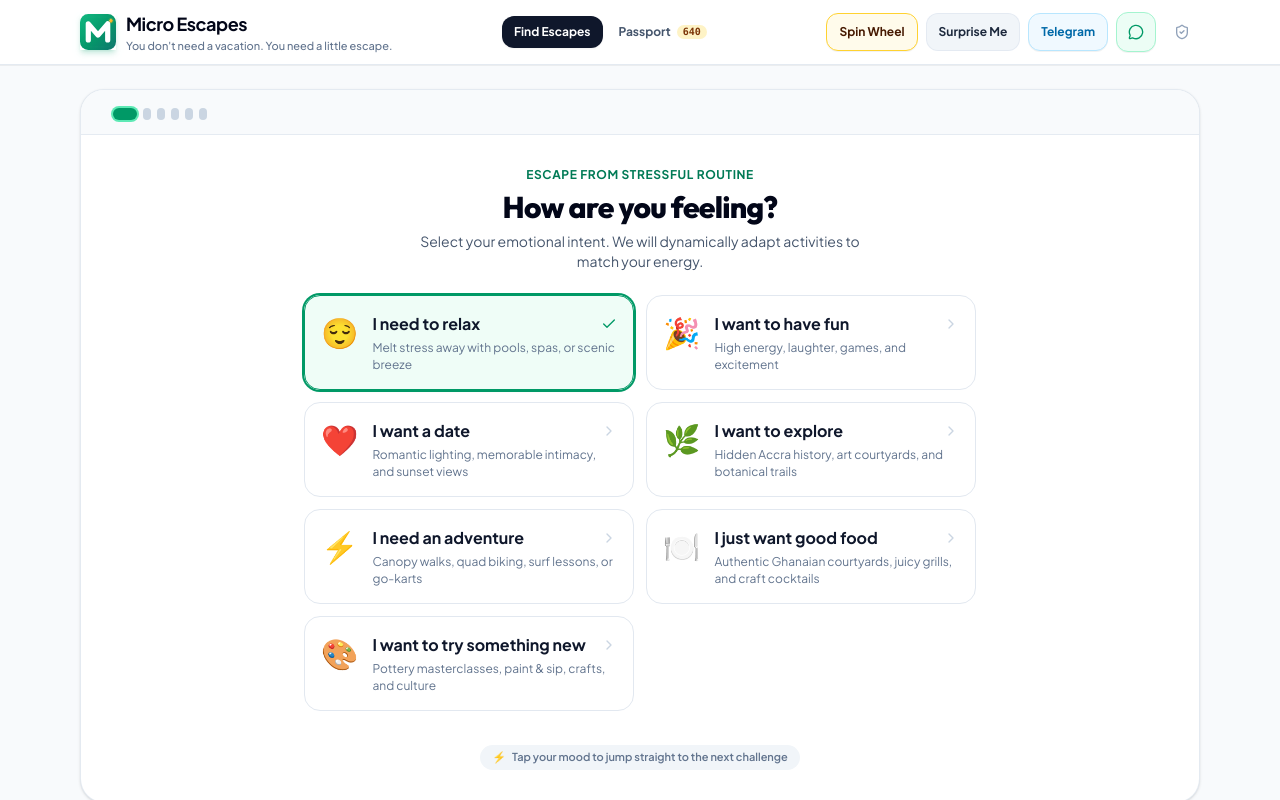
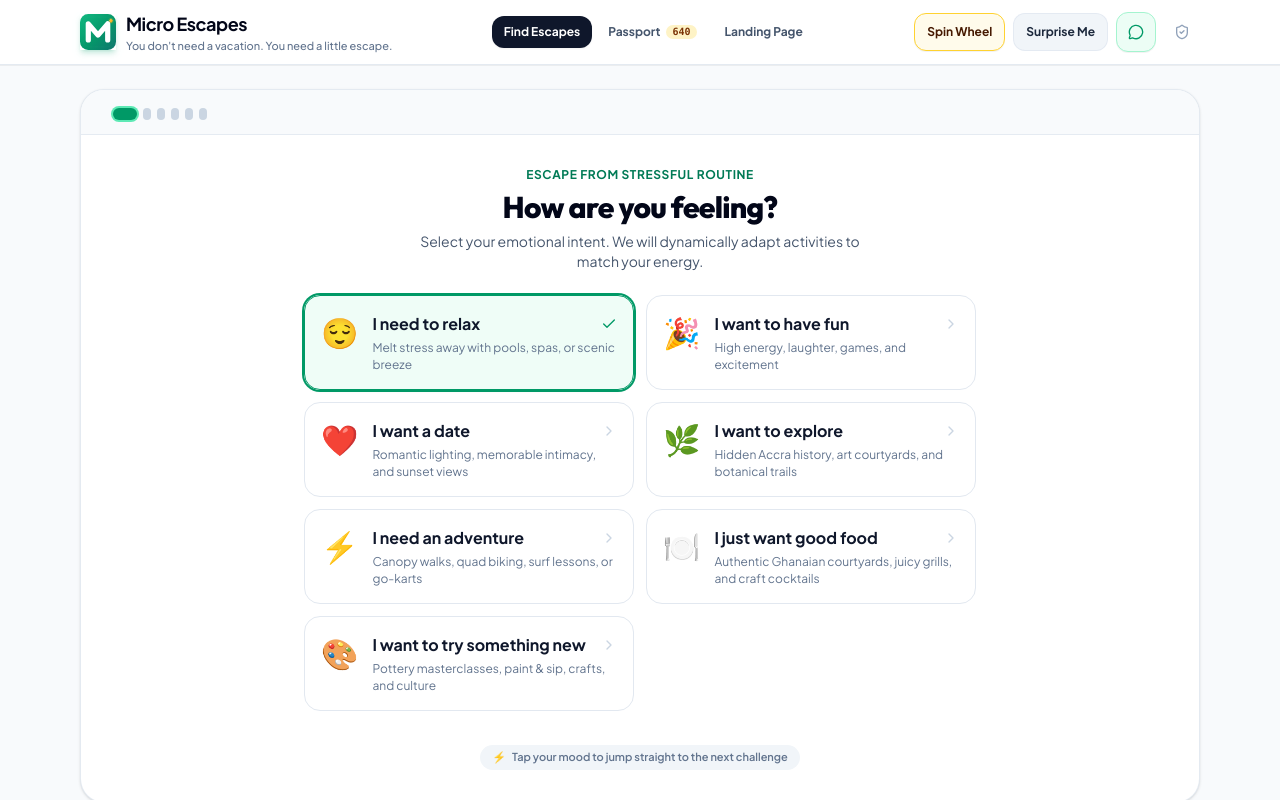
Before and after one commit to bernice-owusu/micro-escapes, a React (Vite) app: page / in a window 1280 px wide. Shown: the top 800 px of the page. Built offline with nearby package versions, Linux system fonts and the light colour scheme.

Commit message:
Update landing page

```diff
--- a/dev-dist/sw.js
+++ b/dev-dist/sw.js
@@ -81,7 +81,7 @@ define(['./workbox-7e5eb42b'], (function (workbox) { 'use strict';
     "revision": "3ca0b8505b4bec776b69afdba2768812"
   }, {
     "url": "index.html",
-    "revision": "0.uaaofpden38"
+    "revision": "0.utgpn35svt8"
   }], {});
   workbox.cleanupOutdatedCaches();
   workbox.registerRoute(new workbox.NavigationRoute(workbox.createHandlerBoundToURL("index.html"), {
--- a/landing-page/index.html
+++ b/landing-page/index.html
@@ -8,6 +8,7 @@
     <link rel="preconnect" href="https://fonts.googleapis.com">
     <link rel="preconnect" href="https://fonts.gstatic.com" crossorigin>
     <link href="https://fonts.googleapis.com/css2?family=Fraunces:ital,opsz,wght@0,9..144,400;0,9..144,500;0,9..144,600;0,9..144,700;1,9..144,400&family=Inter:wght@400;500;600;700&display=swap" rel="stylesheet">
+    <base href="/landing/">
     <link rel="stylesheet" href="styles.css" />
     <script src="script.js" defer></script>
 </head>
--- a/server.ts
+++ b/server.ts
@@ -258,12 +258,9 @@ function generateFallbackItinerary(budget = 250, area = "Osu / Labone", day = "S
 
 async function startServer() {
   const landingPath = path.join(process.cwd(), "landing-page");
-  app.get(["/landing", "/landing-page"], (req, res) => {
-    res.redirect(301, req.path + "/");
-  });
   app.use("/landing", express.static(landingPath));
   app.use("/landing-page", express.static(landingPath));
-  app.get(["/landing/", "/landing-page/"], (_req, res) => {
+  app.get(["/landing", "/landing/*", "/landing-page", "/landing-page/*"], (_req, res) => {
     res.sendFile(path.join(landingPath, "index.html"));
   });
 
--- a/src/App.tsx
+++ b/src/App.tsx
@@ -624,6 +624,13 @@ export default function App() {
             </button>
 
 
+            <a
+              href="/landing"
+              className="flex items-center gap-1.5 px-3 py-2 rounded-xl transition text-slate-600 hover:bg-slate-100 hover:text-slate-900 cursor-pointer"
+              title="View Landing Page"
+            >
+              Landing Page
+            </a>
           </nav>
 
           {/* Quick Shortcuts & Support - Only at the top, visible across devices */}
@@ -645,18 +652,6 @@ export default function App() {
               <span className="hidden sm:inline">Surprise Me</span>
               <span className="sm:hidden text-[11px] font-bold">Surprise</span>
             </button>
-
-            {/* Telegram Bot button */}
-            <a
-              href="https://t.me/micro_escapebot"
-              target="_blank"
-              rel="noopener noreferrer"
-              className="flex items-center justify-center px-3 py-2.5 rounded-xl bg-sky-50 hover:bg-sky-100 text-sky-700 border border-sky-200 transition shadow-2xs cursor-pointer active:scale-95 shrink-0 focus-visible:outline-2 focus-visible:outline-sky-500 text-xs font-bold"
-              title="Telegram Bot (@micro_escapebot)"
-              aria-label="Telegram Bot (@micro_escapebot)"
-            >
-              Telegram
-            </a>
 
             {/* Support logo button */}
             <a
```
